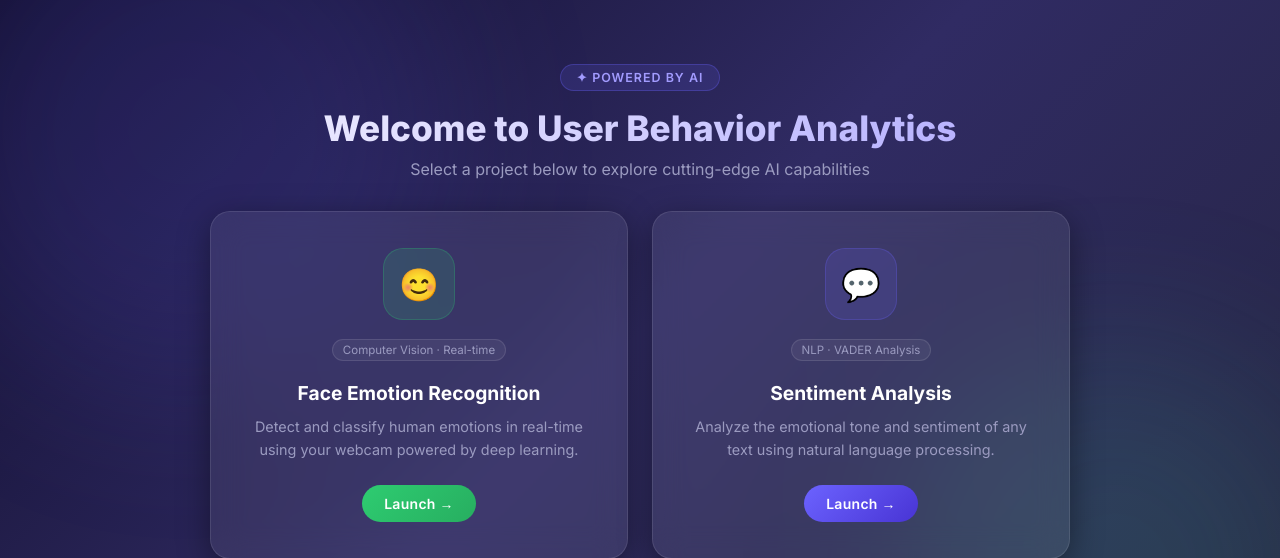
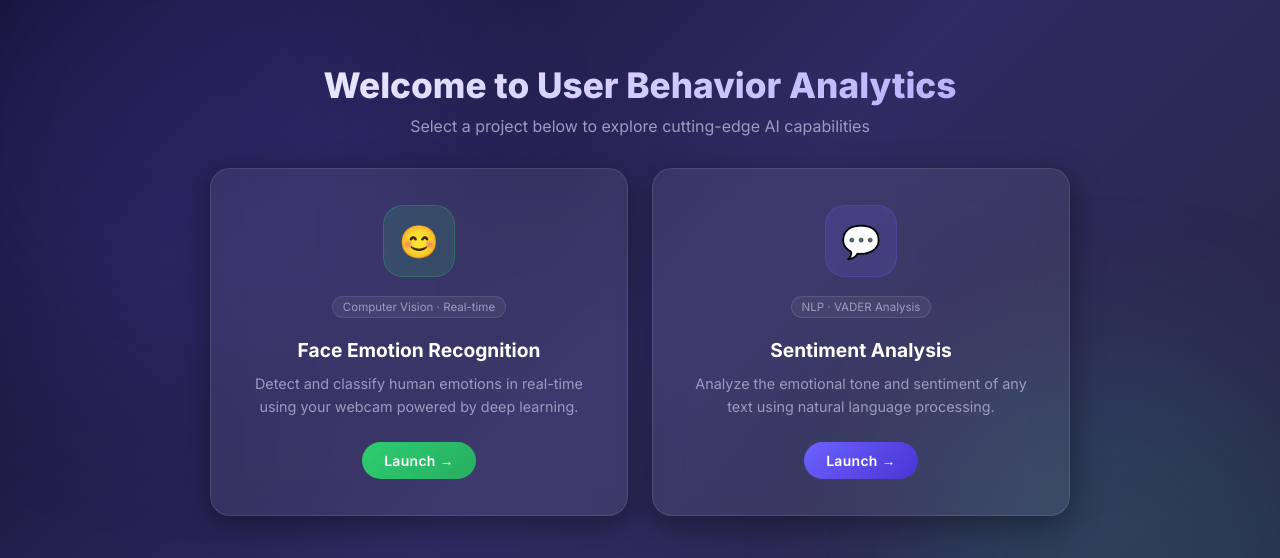
Before and after one commit to Ankit9134/user-behaviour-analysis, a Flask app: page / in a window 1280 px wide. Shown: the part 66-624 px from the top of the page. Run offline with Flask 3, Linux system fonts and the light colour scheme.

Commit message:
Update index.html

```diff
--- a/templates/index.html
+++ b/templates/index.html
@@ -14,7 +14,6 @@
 
 <main>
   <div class="hero">
-    <div class="hero-badge">✦ Powered by AI</div>
     <h2>Welcome to User Behavior Analytics</h2>
     <p>Select a project below to explore cutting-edge AI capabilities</p>
   </div>
```
